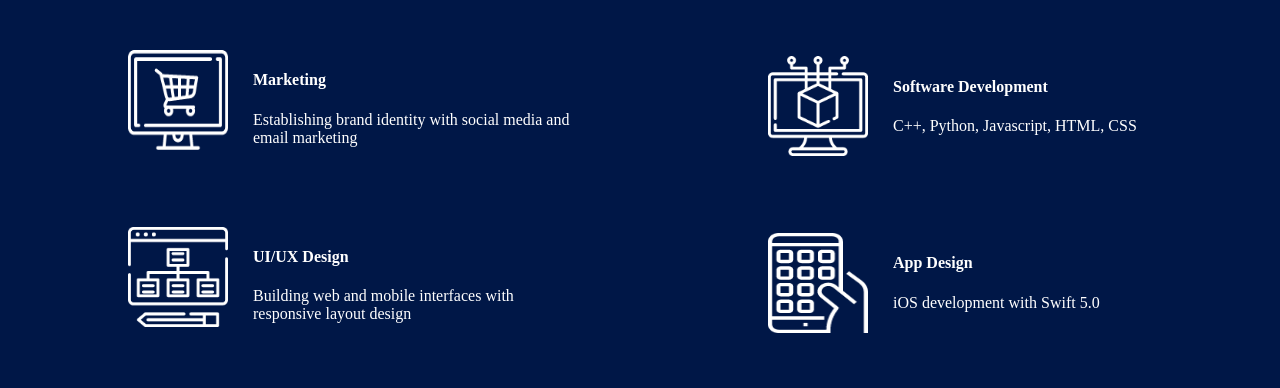
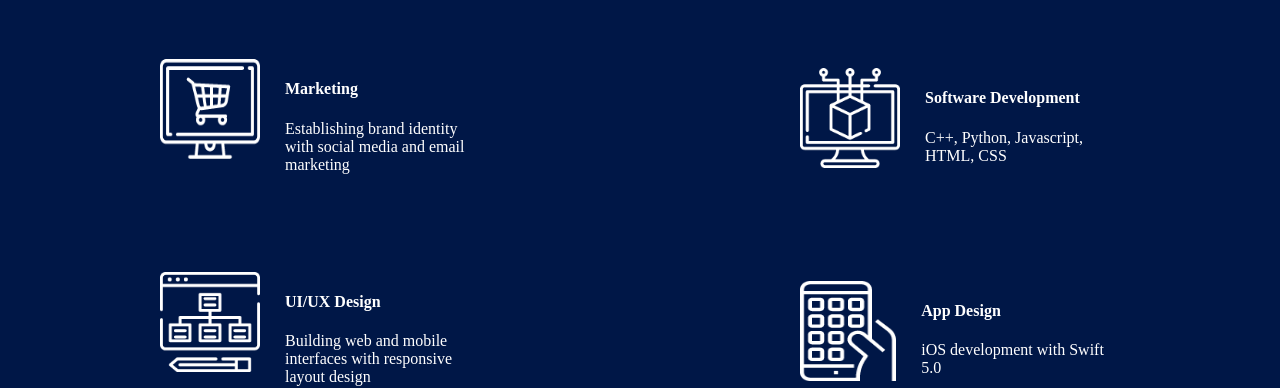
Before and after one commit to jmac006/UX-Portfolio, a plain HTML site: page about.html in a window 1280 px wide. Shown: the part 597-985 px from the top of the page. Drawn offline with Linux system fonts and the light colour scheme; a web font is replaced by a local one.

Commit message:
Margin fix

```diff
--- a/css/about-style.css
+++ b/css/about-style.css
@@ -103,6 +103,8 @@ img {
 .line-div-background {
 	position: relative;
 	background-image: url('../images/line-path.png');
+	background-repeat: no-repeat;
+	background-size: cover;
 	width: 100%;
 	height: 1000px;
 }
@@ -221,7 +223,7 @@ img {
 .grid-content {
 	display: flex;
 	z-index: 2;
-	margin: 5% 10% 5% 20%;
+	margin: 5% 25% 5% 25%;
 	color: white;
 }
 
```
